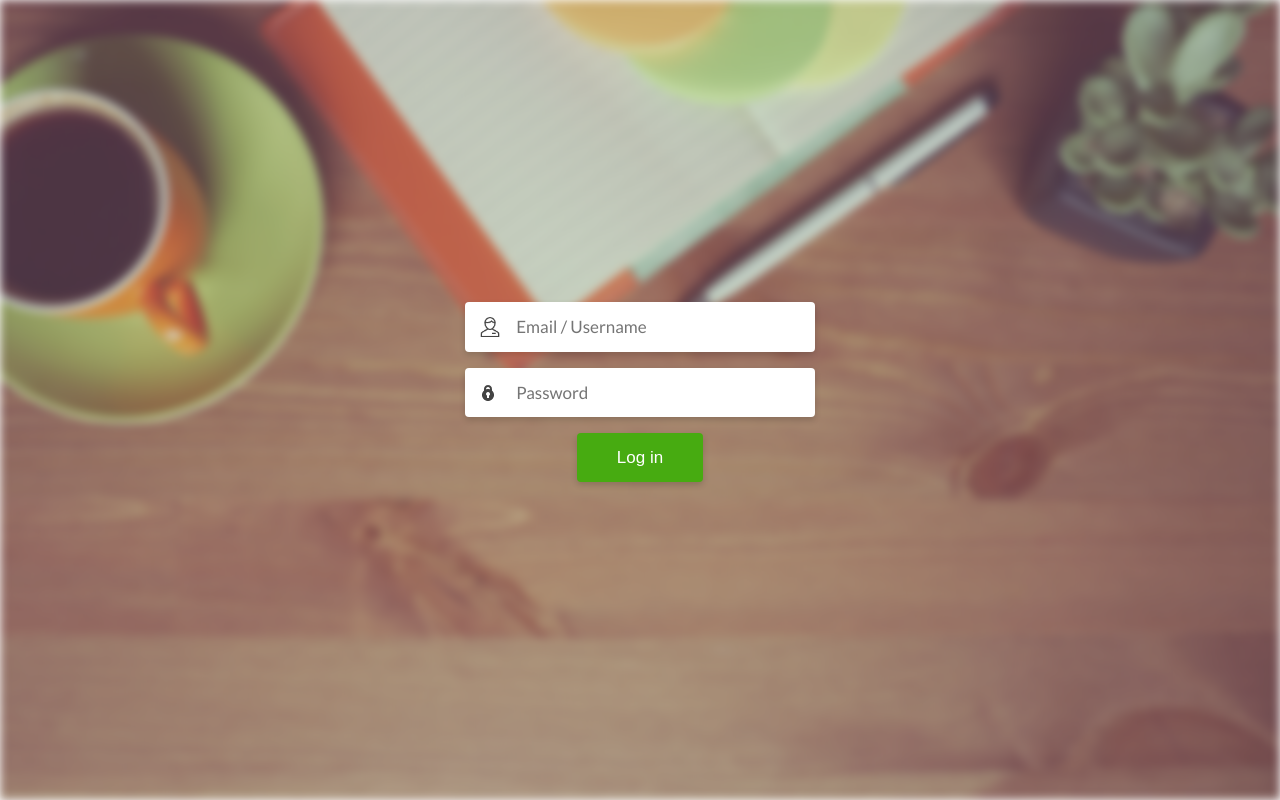
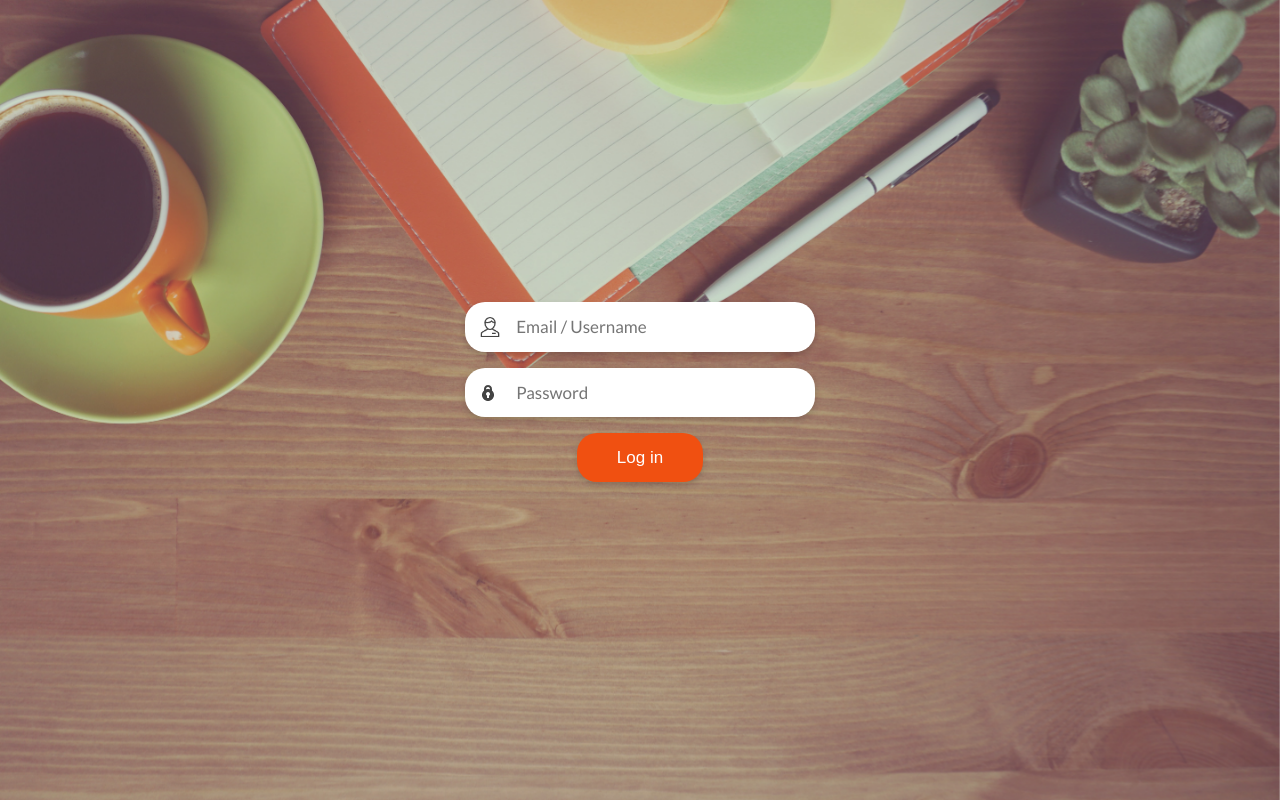
Before and after one commit to Deekshaarora77/gitrepo, a plain HTML site: page index.html in a window 1280 px wide. Drawn offline with Linux system fonts and the light colour scheme.

Commit message:
css changed

```diff
--- a/style.css
+++ b/style.css
@@ -7,7 +7,7 @@
   width: 100%;
   height: 100%;
   background-size: cover;
-  filter: blur(5px);
+  filter: absolute(5px);
 }
 
 body {
@@ -64,11 +64,12 @@ form .form-field {
 form input {
   font-family: inherit;
   width: 100%;
-  outline: none;
+  outline: black;
+  outline-width: 20px;
   background-color: #fff;
-  border-radius: 4px;
-  border: none;
-  display: block;
+  border-radius: 20px;
+  border: black;
+  display: inline-block;
   padding: 0.9rem 0.7rem;
   box-shadow: 0px 3px 6px rgba(0, 0, 0, 0.16);
   font-size: 17px;
@@ -76,16 +77,17 @@ form input {
   text-indent: 40px;
 }
 form .btn {
-  outline: none;
-  border: none;
+  outline: black;
+  outline-width: 20px;
+  border: black;
   cursor: pointer;
   display: inline-block;
   margin: 0 auto;
   padding: 0.9rem 2.5rem;
   text-align: center;
-  background-color: #47AB11;
+  background-color: #f05011;
   color: #fff;
-  border-radius: 4px;
+  border-radius: 20px;
   box-shadow: 0px 3px 6px rgba(0, 0, 0, 0.16);
   font-size: 17px;
 }
```
